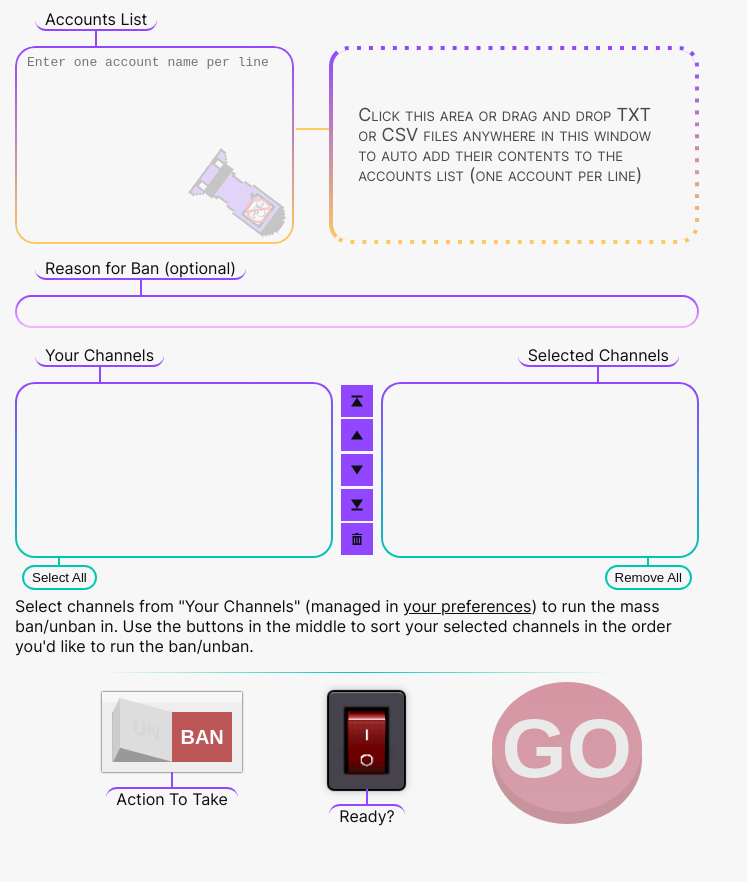
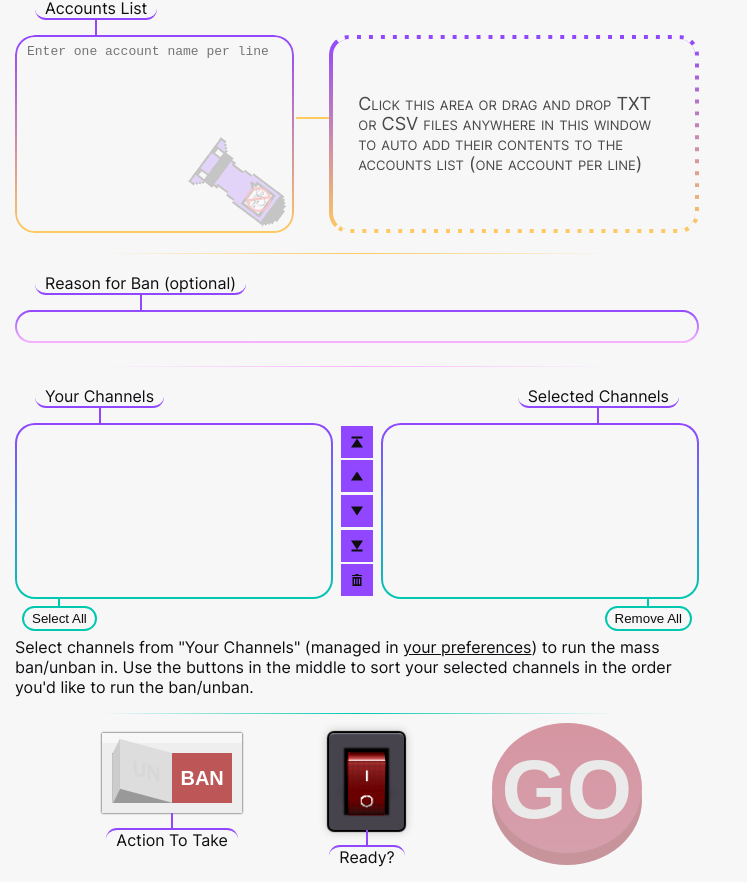
Before and after one commit to argowizbang/mass-ban-bomb, an Electron app: page dashboard.html in a window 1280 px wide. Shown: the part 57-939 px from the top of the page, without its empty margins (0-747 px from the left). Before the commit the page ends 898 px from the top, so only its background shows below. Drawn offline with Linux system fonts and the light colour scheme; no server answers.

Commit message:
Add dividers between every section

```diff
--- a/assets/css/dashboard.css
+++ b/assets/css/dashboard.css
@@ -1,6 +1,10 @@
 input,
 textarea {
     outline-color: var(--color-twitch-pac);
+}
+
+.divider {
+    margin: 6px auto 9px;
 }
 
 #dashboard-title {
@@ -18,7 +22,7 @@ textarea {
 #form-content {
     display: grid;
     grid-template-columns: 1.7fr 2fr;
-    grid-template-rows: 0.5fr 0.2fr 0.5fr 0.05fr 0.25fr;
+    grid-template-rows: 0.5fr 0.05fr 0.2fr 0.05fr 0.5fr 0.05fr 0.25fr;
     grid-row-gap: 10px;
     border: 0;
     margin: 0;
@@ -160,9 +164,14 @@ textarea {
                         );
         }
 
+    #accounts-file-drop-zone + .divider {
+        --color-divider: var(--color-twitch-pac);
+        grid-area: 2 / 1 / 3 / 3;
+    }
+
     /* Ban Reason */
     #ban-reason-contain {
-        grid-area: 2 / 1 / 3 / 3;
+        grid-area: 3 / 1 / 4 / 3;
         transition: opacity 0.3s;
     }
 
@@ -196,9 +205,14 @@ textarea {
             --color-inner-background: var(--color-gradient-inner);
         }
 
+    #ban-reason-contain + .divider {
+        --color-divider: var(--color-twitch-jiggle);
+        grid-area: 4 / 1 / 5 / 3;
+    }
+
     /* Channels Select */
     #channels-select-contain {
-        grid-area: 3 / 1 / 4 / 3;
+        grid-area: 5 / 1 / 6 / 3;
     }
 
         #channels-select-contain .label-text {
@@ -291,8 +305,7 @@ textarea {
 
     #channels-select-contain + .divider {
         --color-divider: var(--color-twitch-wipeout);
-        grid-area: 4 / 1 / 5 / 3;
-        margin: 6px auto 9px;
+        grid-area: 6 / 1 / 7 / 3;
     }
 
     #show-preferences {
@@ -307,7 +320,7 @@ textarea {
 
     /* Ban Action Toggle */
     #unban-action-contain {
-        grid-area: 5 / 1 / 6 / 2;
+        grid-area: 7 / 1 / 8 / 2;
         text-align: center;
     }
 
@@ -438,7 +451,7 @@ textarea {
 
     /* Confirm/Submit */
     #submit-contain {
-        grid-area: 5 / 2 / 6 / 3;
+        grid-area: 7 / 2 / 8 / 3;
         display: grid;
         grid-template-columns: 0.25fr 1fr;
         grid-template-rows: 1fr 0.25fr;
--- a/dashboard.html
+++ b/dashboard.html
@@ -37,11 +37,15 @@
                         <p id="drop-zone-text">Click this area or drag and drop TXT or CSV files anywhere in this window to auto add their contents to the accounts list (one account per line)</p>
                     </div>
 
+                    <hr class="divider">
+
                     <div id="ban-reason-contain">
                         <label class="label-text" title="An optional reason for banning these accounts">Reason for Ban (optional)</label>
 
                         <input type="text" id="ban-reason" class="gradient-wrapped" name="ban-reason" maxlength="469">
                     </div>
+
+                    <hr class="divider">
 
                     <div id="channels-select-contain">
                         <div id="your-channels-label" class="label-text" title="Channels you have saved in your &quot;Moderated Channels&quot;" list">
```
